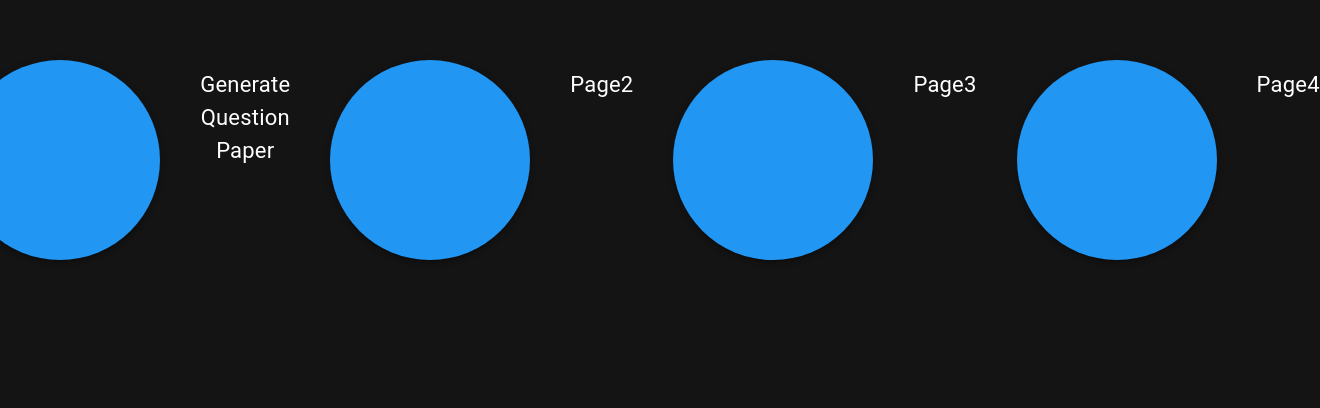
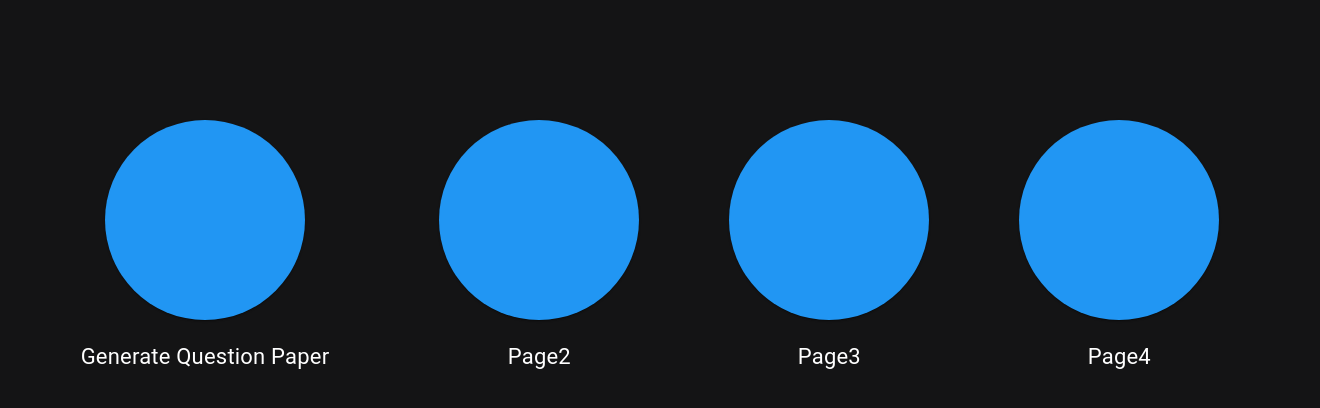
Before and after one commit to iaditya91/GPTWrapper, a React (Create React App) app in the folder Frontend/: page / in a window 1280 px wide. Shown: the part 240-648 px from the top of the page, 1320 px wide, since content can reach past the window. Built offline with nearby package versions, Linux system fonts and the light colour scheme.

Commit message:
fixed css for bubbles

```diff
--- a/Frontend/src/DashBoard/Components/Bubble.jsx
+++ b/Frontend/src/DashBoard/Components/Bubble.jsx
@@ -5,8 +5,11 @@ import Typography from '@mui/material/Typography';
 
 const Bubble = ({ text, to }) => {
   return (
-    <>
-    <div style={{ textAlign: 'center' }}>
+    <div style ={{
+      display: 'grid',
+      placeItems: 'center',
+      height: '10vh',
+    }}>
     <Paper
       component={Link}
       to={to}
@@ -14,21 +17,18 @@ const Bubble = ({ text, to }) => {
         width: 200,
         height: 200,
         borderRadius: '70%',
-        display: 'flex',
-        alignItems: 'center',
-        justifyContent: 'center',
         backgroundColor: '#2196f3',
-        color: '#fff', // You can customize the text color
-      }}
-      elevation={3}
-    >
+        padding: '20px',
+      }}>
+    </Paper>
 
-    </Paper>
-    </div>
-     <Typography variant="body1" style={{ textAlign: 'center', marginTop: '8px' }}>
-     {text}
-   </Typography>
-   </>
+     <Typography variant="body1"
+      style={{
+        padding: '20px',
+        }}>
+        {text}
+      </Typography>
+   </div>
   );
 };
 
--- a/Frontend/src/DashBoard/DashBoard.jsx
+++ b/Frontend/src/DashBoard/DashBoard.jsx
@@ -8,7 +8,7 @@ const DashBoard = () => {
 
   return (
     <div style={{ display: 'flex', flexDirection: 'column', alignItems: 'center', justifyContent: 'center', height: '100vh' }}>
-      <div style={{ display: 'flex', gap: '40px' }}>
+      <div style={{ display: 'flex', gap: '90px' }}>
         {bubbles.slice(0, 4).map((bubble, index) => (
           <Bubble key={index} text={`${bubble[0]}`} to={`${bubble[1]}`} />
         ))}
```
